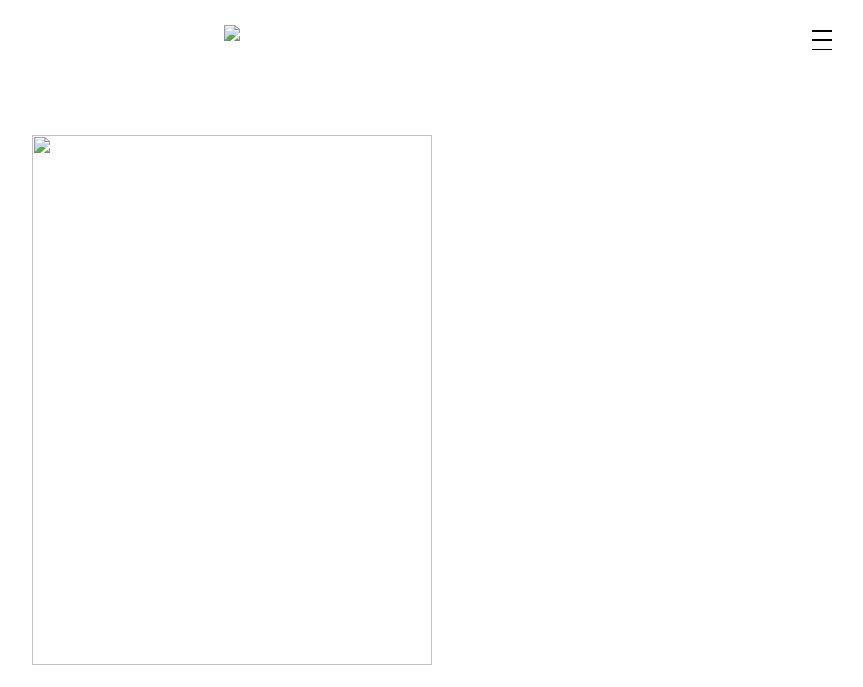
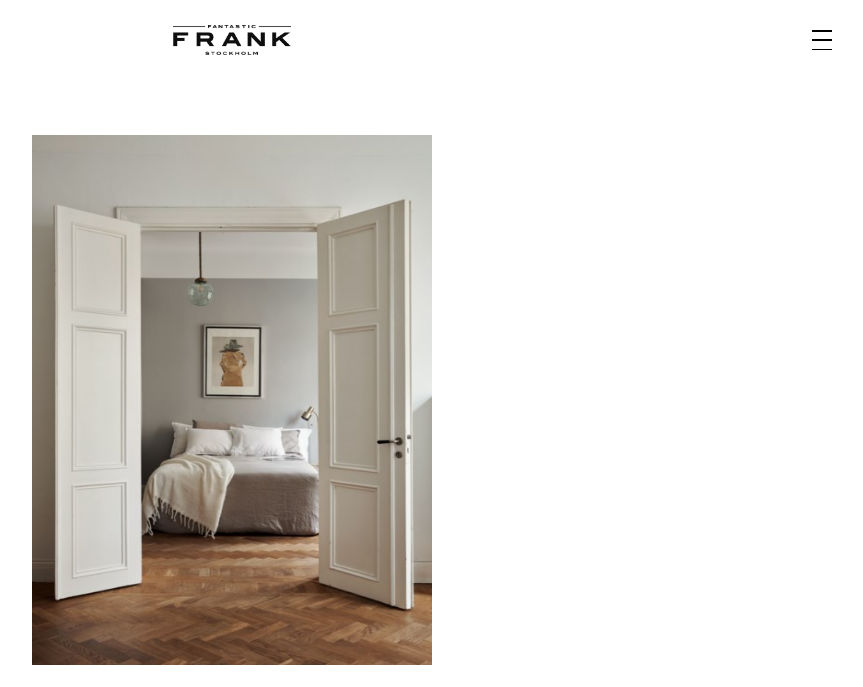
Before and after one commit to dennislantz/dennislantz.github.io, a plain HTML site: page index.html in a window 1280 px wide. Shown: the whole page, without its empty margins (408-1271 px from the left). Drawn offline with Linux system fonts and the light colour scheme.

Commit message:
Update index.html

```diff
--- a/index.html
+++ b/index.html
@@ -14,7 +14,7 @@
    <div class="top-navbar">
         <div class="box empty"></div>
         <div class="box logo">
-            <img src="Bilder/Stockholm.png">
+            <img src="/Stockholm.png">
         </div>
         <div class="box hamburger-menu">
             <input type="checkbox" id="menu_checkbox" onclick="toggleMenu()">
@@ -51,7 +51,7 @@
 
     <div class="image-wrapper">
         <div class="image">
-            <img src="Bilder/hero-image.jpeg">
+            <img src="/hero-image.jpeg">
         </div>
     </div>
         <div class="button">
@@ -77,7 +77,7 @@
  <div class="scroll-area">
     <div class="hantverket-content">
         <div class="hantverket-image-wrapper">
-            <img src="Bilder/igeldammsgatan.jpeg">
+            <img src="/igeldammsgatan.jpeg">
         </div>
         <div class="sale-pitch">
         <p class="hantverket-text">Vi tror att din bostad säljs bättre med bilder som liknar en inredningstidning.
```
